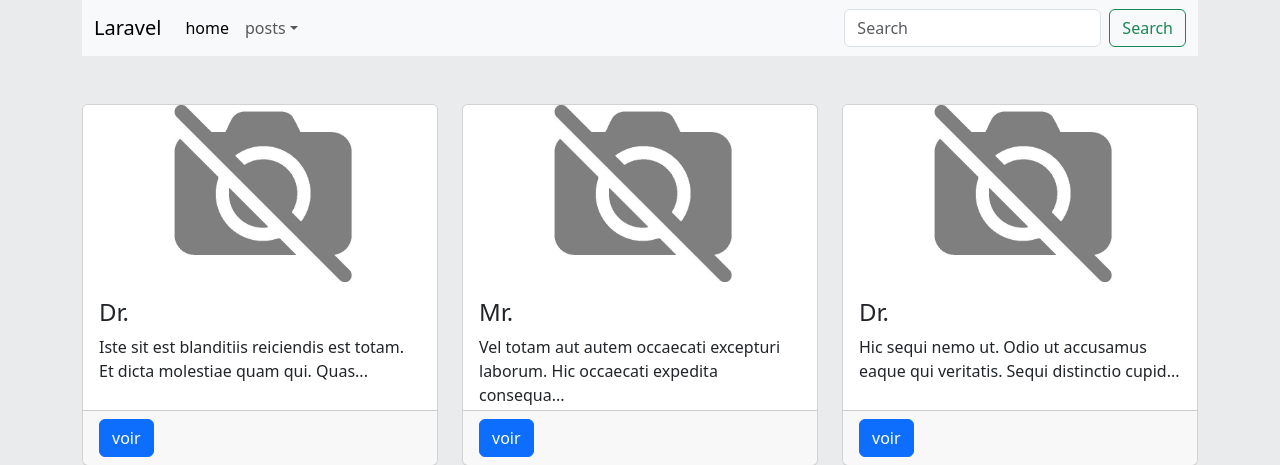
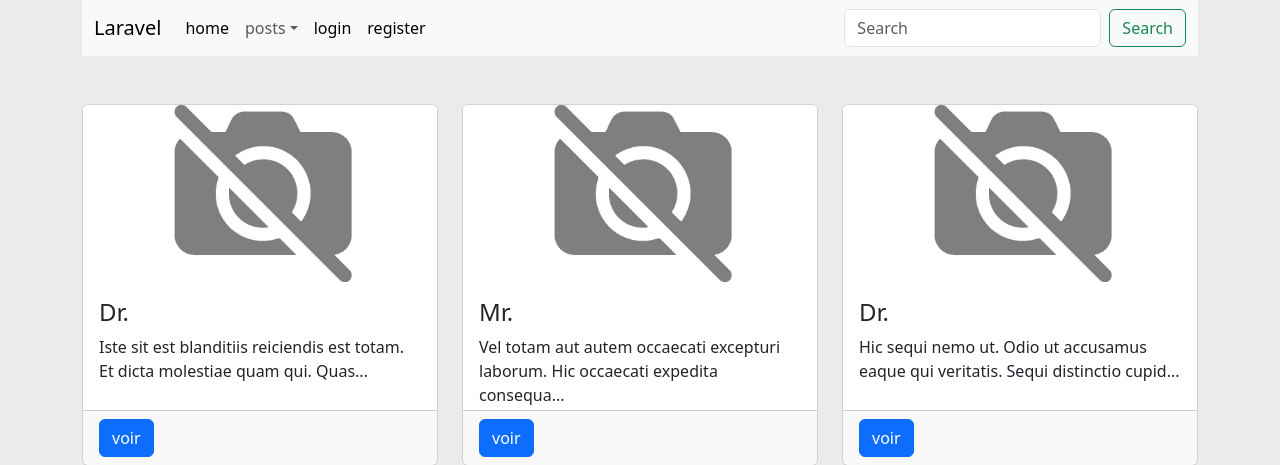
Before and after one commit to elmehdilazar/newlaravel2, a Laravel app: page / in a window 1280 px wide. Shown: the top 465 px of the page. Run offline with Laravel 10, Linux system fonts and the light colour scheme; data comes from the database, SQL or seed files in the repository; some libraries are stand-ins or nearby versions.

Commit message:
modify nav first dashboa to admin and adder login an register

```diff
--- a/resources/views/master/navbar.blade.php
+++ b/resources/views/master/navbar.blade.php
@@ -16,8 +16,24 @@
                     <div class="dropdown-menu" aria-labelledby="dropdownId">
                         <a class="dropdown-item" href="{{ route('post.add')}}">ajouter</a>
                         <a class="dropdown-item" href="#"></a>
-                    </div>
+                    </div></li>
+                 @auth
+          <li class="nav-item">
+                    <a class="nav-link active" href="{{ route('profile.show')}}" aria-current="page"><span><i class="fa fa-home" aria-hidden="true"></i></span>{{ auth()->user()->name}}</a>
                 </li>
+
+@endauth
+
+@guest
+          <li class="nav-item">
+                    <a class="nav-link active" href="{{url("/login")}}" aria-current="page"><span><i class="fa fa-home" aria-hidden="true"></i></span>login</a>
+                </li>
+                        <li class="nav-item">
+                    <a class="nav-link active" href="{{url("/register")}}" aria-current="page"><span><i class="fa fa-home" aria-hidden="true"></i></span>register</a>
+                </li>
+@endguest
+
+
             </ul>
             <form class="d-flex my-2 my-lg-0">
                 <input class="form-control me-sm-2" type="text" placeholder="Search">
--- a/resources/views/navigation-menu.blade.php
+++ b/resources/views/navigation-menu.blade.php
@@ -13,7 +13,7 @@
                 <!-- Navigation Links -->
                 <div class="hidden space-x-8 sm:-my-px sm:ml-10 sm:flex">
                     <x-nav-link href="{{ route('dashboard') }}" :active="request()->routeIs('dashboard')">
-                        {{ __('Dashboard') }}
+                        {{ __('home') }}
                     </x-nav-link>
                 </div>
             </div>
```
